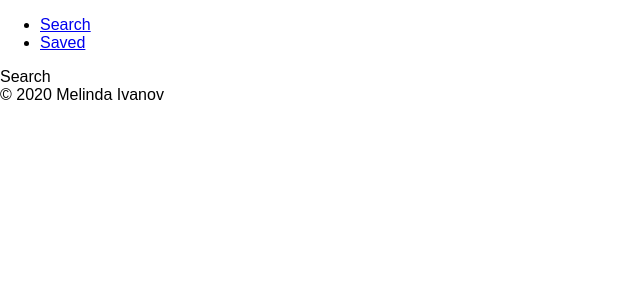
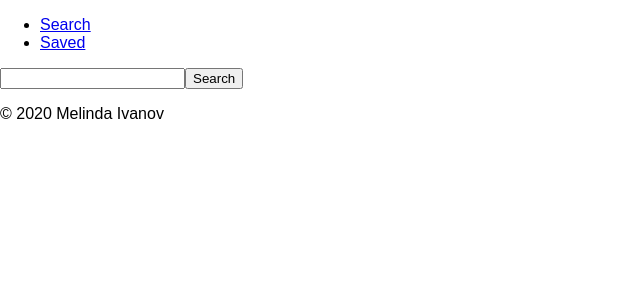
Before and after one commit to jnsmelinda/Google-Book-Search, a React (Create React App) app in the folder client/: page /saved in a window 1280 px wide. Shown: the top 300 px of the page, without its empty margins (0-640 px from the left). Built offline with nearby package versions, Linux system fonts and the light colour scheme.

Commit message:
basic search results on iu by user input

```diff
--- a/client/src/pages/Search/index.js
+++ b/client/src/pages/Search/index.js
@@ -1,15 +1,40 @@
 import React from "react";
 import Header from "../../components/Header";
 import Footer from "../../components/Footer";
+import API from "../../utils/Books";
 
-const Search = () => {
+class Search extends React.Component {
+  constructor(props) {
+    super(props);
+    this.state = {
+      items: []
+    };
+  }
+
+  searchBooks(query) {
+    API.getGooglebook(query)
+      .then(res => this.setState({ items: res.data.items }))
+      .catch(err => console.log(err));
+  }
+
+  handleSearch() {
+    this.searchBooks(document.getElementById("searchInput").value);
+  };
+
+  render() {
+    console.log(this.state.items);
     return (
       <div>
         <Header></Header>
-      Search
+        <input type="text" id="searchInput" className="form-control" value={this.state.search} placeholder={this.state.search}></input>
+        <button onClick={(event) => this.handleSearch(event)} className="btn btn-primary">Search</button>
+        <ul>
+          {this.state.items.map(item => (<li key={item.id}>{ item.volumeInfo.title }</li>))}
+        </ul>
         <Footer></Footer>
       </div>
     );
   }
+}
 
 export default Search;
--- /dev/null
+++ b/client/src/utils/Books.js
@@ -0,0 +1,7 @@
+import axios from "axios";
+
+export default {
+  getGooglebook: function(book) {
+    return axios.get("https://www.googleapis.com/books/v1/volumes?q=" + book);
+  }
+};
```
Lines whose indentation alone changed are shown as unchanged.
